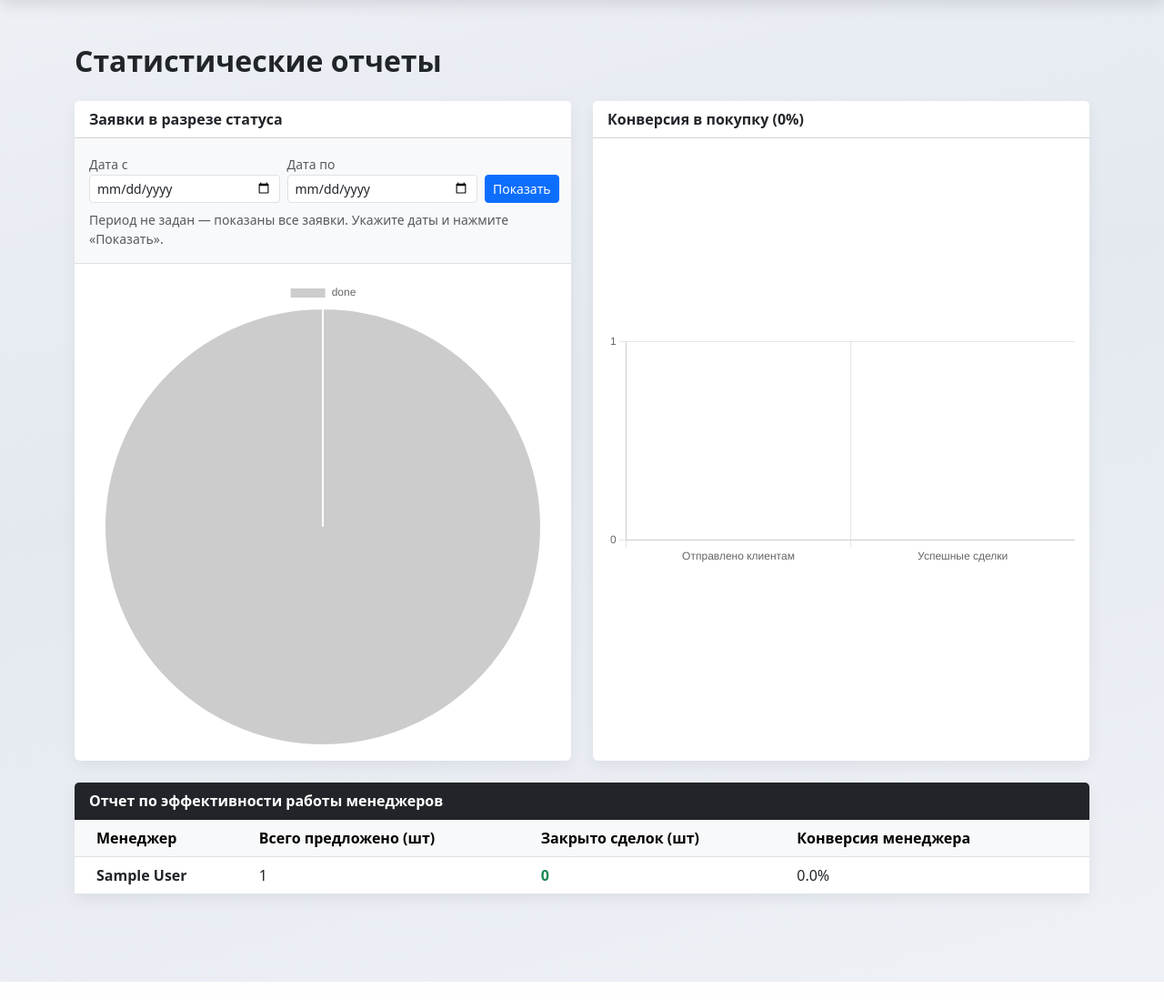
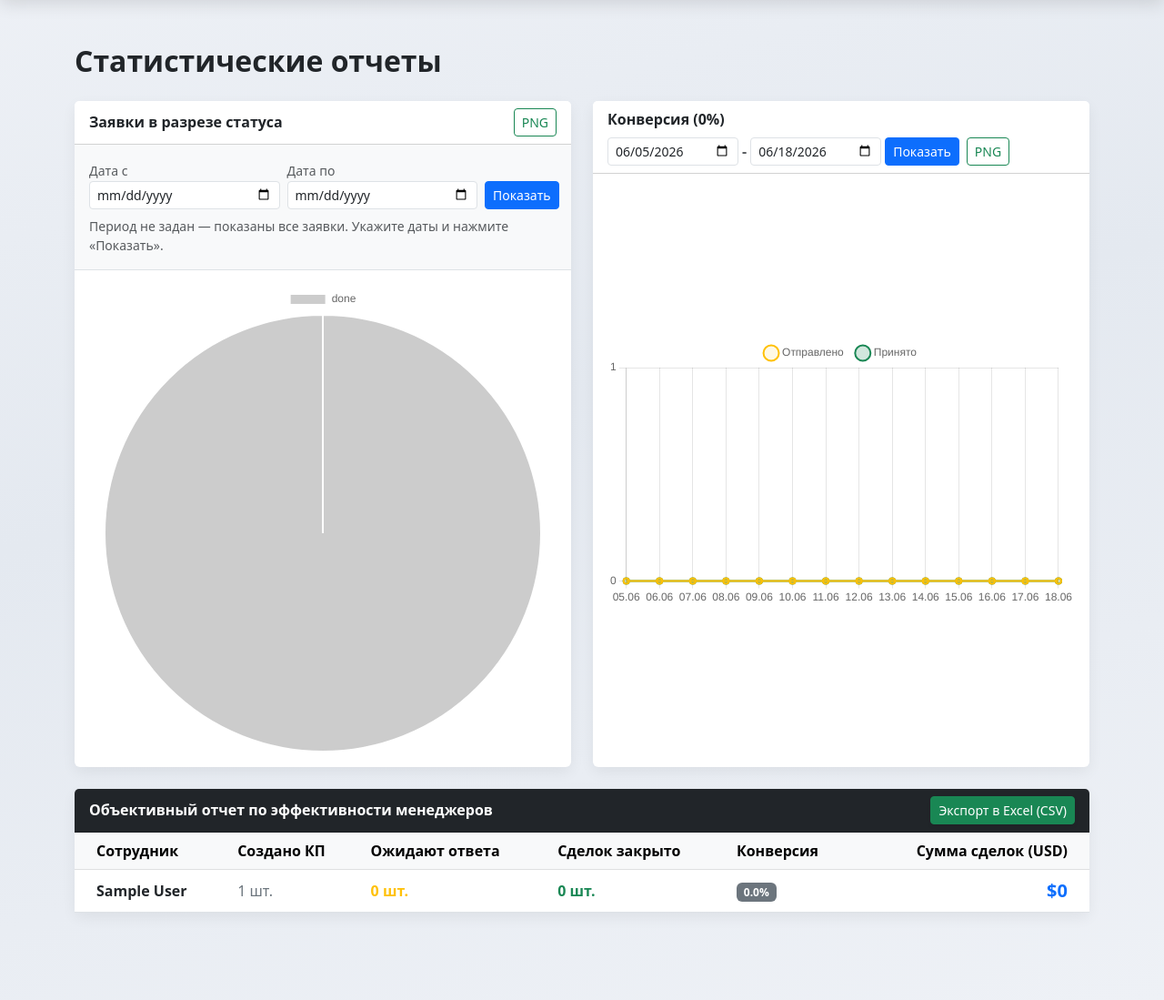
Before and after one commit to CKOPOiLETO/auto_crm, a Flask app: page /admin/analytics in a window 1280 px wide. Shown: the part 79-1178 px from the top of the page at 91% size. Run offline with Flask 3, Linux system fonts and the light colour scheme; a user stored in the database is signed in; tables that the repository leaves empty hold one stand-in row (values such as "Sample post"); some libraries are stand-ins or nearby versions.

Commit message:
добавил перерасчёт и обновил аналитику

```diff
--- a/app/routes/admin.py
+++ b/app/routes/admin.py
@@ -16,6 +16,11 @@ from app.models.client import Client
 from app.models.proposal import Proposal
 from app.models.car import Car
 from datetime import datetime, time, timedelta
+from datetime import datetime, timedelta
+from sqlalchemy import func, desc, case, cast, Date
+import csv
+import io
+from flask import Response
 
 def admin_required(f):
     @wraps(f)
@@ -183,73 +188,90 @@ def delete_user(user_id):
 
 
 
+
 @admin_bp.route('/analytics')
 @login_required
 @admin_required
 def analytics():
-    # Период для отчёта «Заявки в разрезе статуса» (по дате создания КП, UTC как в БД)
-    status_date_from = (request.args.get('status_date_from') or '').strip()
-    status_date_to = (request.args.get('status_date_to') or '').strip()
-    d_from = None
-    d_to = None
-    if status_date_from:
-        try:
-            d_from = datetime.strptime(status_date_from, '%Y-%m-%d').date()
-        except ValueError:
-            status_date_from = ''
-    if status_date_to:
-        try:
-            d_to = datetime.strptime(status_date_to, '%Y-%m-%d').date()
-        except ValueError:
-            status_date_to = ''
-    if d_from and d_to and d_from > d_to:
-        d_from, d_to = d_to, d_from
-        status_date_from = d_from.isoformat()
-        status_date_to = d_to.isoformat()
-    status_period_from = datetime.combine(d_from, time.min) if d_from else None
-    status_period_to_exclusive = datetime.combine(d_to + timedelta(days=1), time.min) if d_to else None
-
-    # 1. Заявки в разрезе статуса (для круговой диаграммы)
-    status_q = db.session.query(Proposal.status, func.count(Proposal.id))
-    if status_period_from is not None:
-        status_q = status_q.filter(Proposal.created_at >= status_period_from)
-    if status_period_to_exclusive is not None:
-        status_q = status_q.filter(Proposal.created_at < status_period_to_exclusive)
-    status_counts = status_q.group_by(Proposal.status).all()
+    # --- 1. Заявки в разрезе статуса ---
+    status_counts = db.session.query(Proposal.status, func.count(Proposal.id)).group_by(Proposal.status).all()
     status_labels = [s[0] for s in status_counts]
     status_data = [s[1] for s in status_counts]
 
-    # 2. Конверсия (Отправленные vs Успешные)
-    # Считаем все, что ушло клиенту (отправлено, принято, отказ)
-    sent_proposals = Proposal.query.filter(Proposal.status.in_(['sent', 'accepted', 'rejected'])).count()
-    accepted_proposals = Proposal.query.filter_by(status='accepted').count()
+    # --- 2. Конверсия во времени (С ФИЛЬТРОМ ДАТ) ---
+    # Получаем даты из запроса или ставим по умолчанию (последние 14 дней)
+    start_str = request.args.get('start_date')
+    end_str = request.args.get('end_date')
+    today = datetime.now().date()
 
-    conversion_rate = round((accepted_proposals / sent_proposals * 100), 2) if sent_proposals > 0 else 0
+    try:
+        end_date = datetime.strptime(end_str, '%Y-%m-%d').date() if end_str else today
+        start_date = datetime.strptime(start_str, '%Y-%m-%d').date() if start_str else (end_date - timedelta(days=13))
+    except ValueError:
+        end_date = today
+        start_date = end_date - timedelta(days=13)
 
-    # 3. Эффективность менеджеров (Кол-во предложений и успешных сделок)
+    # Защита от "перевернутых" дат (если "от" больше чем "до")
+    if start_date > end_date:
+        start_date, end_date = end_date, start_date
+
+    # Запрос с учетом выбранного периода
+    daily_stats = db.session.query(
+        cast(Proposal.created_at, Date).label('date'),
+        func.sum(case((Proposal.status.in_(['sent', 'accepted', 'rejected']), 1), else_=0)).label('sent_count'),
+        func.sum(case((Proposal.status == 'accepted', 1), else_=0)).label('accepted_count')
+    ).filter(
+        cast(Proposal.created_at, Date) >= start_date,
+        cast(Proposal.created_at, Date) <= end_date
+    ).group_by(cast(Proposal.created_at, Date)).order_by(cast(Proposal.created_at, Date)).all()
+
+    stats_dict = {stat.date: {'sent': stat.sent_count or 0, 'accepted': stat.accepted_count or 0} for stat in daily_stats}
+
+    chart_dates = []
+    chart_sent = []
+    chart_accepted = []
+
+    # Динамически вычисляем количество дней в выбранном периоде
+    delta_days = (end_date - start_date).days
+
+    for i in range(delta_days + 1):
+        current_d = start_date + timedelta(days=i)
+        chart_dates.append(current_d.strftime('%d.%m'))
+        chart_sent.append(int(stats_dict.get(current_d, {}).get('sent', 0)))
+        chart_accepted.append(int(stats_dict.get(current_d, {}).get('accepted', 0)))
+
+    # Общая конверсия для выбранного периода
+    total_sent = sum(chart_sent)
+    total_acc = sum(chart_accepted)
+    conversion_rate = round((total_acc / total_sent * 100), 2) if total_sent > 0 else 0
+
+    # --- 3. Эффективность менеджеров ---
     manager_stats = db.session.query(
         User.full_name,
-        func.count(Proposal.id).label('total_proposals'),
-        func.sum(case((Proposal.status == 'accepted', 1), else_=0)).label('accepted_proposals')
+        func.count(Proposal.id).label('total_proposals'), # Всего попыток
+        func.sum(case((Proposal.status == 'sent', 1), else_=0)).label('pending_proposals'), # В ожидании (работа с клиентом идет)
+        func.sum(case((Proposal.status == 'accepted', 1), else_=0)).label('accepted_proposals'), # Успешные
+        func.sum(case((Proposal.status == 'accepted', Proposal.total_price_usd), else_=0)).label('total_revenue') # Выручка
     ).join(Client, Client.manager_id == User.id)\
      .join(Proposal, Proposal.client_id == Client.id)\
-     .group_by(User.id).all()
+     .group_by(User.id, User.full_name).order_by(desc('total_revenue')).all()
 
-    # 4. Общая выручка (как было)
+    # --- 4. Общая выручка ---
     total_revenue = db.session.query(func.sum(Proposal.total_price_usd)).filter_by(status='accepted').scalar() or 0
 
     return render_template('admin/analytics.html',
                            conversion_rate=conversion_rate,
                            total_revenue=total_revenue,
-                           sent_proposals=sent_proposals,
-                           accepted_proposals=accepted_proposals,
                            status_labels=status_labels,
                            status_data=status_data,
                            manager_stats=manager_stats,
-                           status_date_from=status_date_from,
-                           status_date_to=status_date_to)
-
-
+                           chart_dates=chart_dates,
+                           chart_sent=chart_sent,
+                           chart_accepted=chart_accepted,
+                           # Передаем даты обратно в шаблон, чтобы они остались в полях ввода
+                           start_date=start_date.strftime('%Y-%m-%d'),
+                           end_date=end_date.strftime('%Y-%m-%d')
+                           )
 
 
 
@@ -268,3 +290,126 @@ def hierarchy():
     ).order_by(User.full_name).all()
 
     return render_template('admin/hierarchy.html', users=users)
+
+
+
+
+
+# --- ЭКСПОРТ ОТЧЕТА В CSV (EXCEL) ---
+@admin_bp.route('/analytics/export_csv')
+@login_required
+@admin_required
+def export_analytics_csv():
+    # 1. Запрашиваем те же данные по менеджерам, что и для таблицы на сайте
+    manager_stats = db.session.query(
+        User.full_name,
+        func.count(Proposal.id).label('total_proposals'),
+        func.sum(case((Proposal.status == 'sent', 1), else_=0)).label('pending_proposals'),
+        func.sum(case((Proposal.status == 'accepted', 1), else_=0)).label('accepted_proposals'),
+        func.sum(case((Proposal.status == 'accepted', Proposal.total_price_usd), else_=0)).label('total_revenue')
+    ).join(Client, Client.manager_id == User.id)\
+     .join(Proposal, Proposal.client_id == Client.id)\
+     .group_by(User.id, User.full_name).order_by(desc('total_revenue')).all()
+
+    # 2. Создаем CSV в оперативной памяти (без сохранения на диск сервера)
+    output = io.StringIO()
+
+    # 3. МАГИЯ ДЛЯ EXCEL: Добавляем BOM-маркер, чтобы кириллица открылась без иероглифов
+    output.write('\ufeff')
+
+    # Создаем "писателя", разделитель - точка с запятой (стандарт для русского Excel)
+    writer = csv.writer(output, delimiter=';')
+
+    # 4. Пишем строку с заголовками
+    writer.writerow(['Сотрудник', 'Создано КП', 'Ожидают ответа', 'Сделок закрыто', 'Конверсия (%)', 'Сумма сделок (USD)'])
+
+    # 5. В цикле записываем данные каждого менеджера
+    for m in manager_stats:
+        total = m.total_proposals or 0
+        accepted = m.accepted_proposals or 0
+        conversion = round((accepted / total * 100), 1) if total > 0 else 0
+        revenue = m.total_revenue or 0
+
+        writer.writerow([
+            m.full_name,
+            total,
+            m.pending_proposals or 0,
+            accepted,
+            conversion,
+            revenue
+        ])
+
+    # 6. Отдаем файл пользователю для скачивания
+    return Response(
+        output.getvalue(),
+        mimetype="text/csv",
+        headers={"Content-Disposition": "attachment; filename=Managers_Efficiency_Report.csv"}
+    )
+
+
+# --- ЭКСПОРТ ДАННЫХ ДИАГРАММЫ СТАТУСОВ ---
+@admin_bp.route('/analytics/export_status_csv')
+@login_required
+@admin_required
+def export_status_csv():
+    status_counts = db.session.query(Proposal.status, func.count(Proposal.id)).group_by(Proposal.status).all()
+
+    output = io.StringIO()
+    output.write('\ufeff')
+    writer = csv.writer(output, delimiter=';')
+    writer.writerow(['Статус предложения', 'Количество (шт.)'])
+
+    # Словарь для красивого перевода статусов в файле Excel
+    status_map = {'draft': 'Черновик', 'sent': 'Отправлено', 'accepted': 'Принято', 'rejected': 'Отказ'}
+
+    for s in status_counts:
+        status_ru = status_map.get(s[0], s[0])
+        writer.writerow([status_ru, s[1]])
+
+    return Response(output.getvalue(), mimetype="text/csv", headers={"Content-Disposition": "attachment; filename=Status_Report.csv"})
+
+
+# --- ЭКСПОРТ ДАННЫХ КОНВЕРСИИ ВО ВРЕМЕНИ ---
+@admin_bp.route('/analytics/export_conversion_csv')
+@login_required
+@admin_required
+def export_conversion_csv():
+    # Берем даты из параметров URL (чтобы выгрузить именно выбранный период)
+    start_str = request.args.get('start_date')
+    end_str = request.args.get('end_date')
+    today = datetime.now().date()
+
+    try:
+        end_date = datetime.strptime(end_str, '%Y-%m-%d').date() if end_str else today
+        start_date = datetime.strptime(start_str, '%Y-%m-%d').date() if start_str else (end_date - timedelta(days=13))
+    except ValueError:
+        end_date = today
+        start_date = end_date - timedelta(days=13)
+
+    if start_date > end_date:
+        start_date, end_date = end_date, start_date
+
+    daily_stats = db.session.query(
+        cast(Proposal.created_at, Date).label('date'),
+        func.sum(case((Proposal.status.in_(['sent', 'accepted', 'rejected']), 1), else_=0)).label('sent_count'),
+        func.sum(case((Proposal.status == 'accepted', 1), else_=0)).label('accepted_count')
+    ).filter(
+        cast(Proposal.created_at, Date) >= start_date,
+        cast(Proposal.created_at, Date) <= end_date
+    ).group_by(cast(Proposal.created_at, Date)).order_by(cast(Proposal.created_at, Date)).all()
+
+    stats_dict = {stat.date: {'sent': stat.sent_count or 0, 'accepted': stat.accepted_count or 0} for stat in daily_stats}
+
+    output = io.StringIO()
+    output.write('\ufeff')
+    writer = csv.writer(output, delimiter=';')
+    writer.writerow(['Дата', 'Отправлено предложений', 'Успешных сделок (Принято)'])
+
+    delta_days = (end_date - start_date).days
+    for i in range(delta_days + 1):
+        current_d = start_date + timedelta(days=i)
+        sent = int(stats_dict.get(current_d, {}).get('sent', 0))
+        accepted = int(stats_dict.get(current_d, {}).get('accepted', 0))
+        writer.writerow([current_d.strftime('%d.%m.%Y'), sent, accepted])
+
+    return Response(output.getvalue(), mimetype="text/csv", headers={"Content-Disposition": "attachment; filename=Conversion_Timeline_Report.csv"})
--- a/app/templates/admin/analytics.html
+++ b/app/templates/admin/analytics.html
@@ -1,5 +1,7 @@
 {% extends "base.html" %}
+
 {% block title %}Аналитический отчет{% endblock %}
+
 {% block content %}
 <div class="py-4">
     <h2 class="mb-4 fw-bold text-dark">Статистические отчеты</h2>
@@ -8,7 +10,11 @@
         <!-- Диаграмма статусов -->
         <div class="col-md-6">
             <div class="card shadow-sm border-0 h-100">
-                <div class="card-header bg-white fw-bold">Заявки в разрезе статуса</div>
+                <div class="card-header bg-white fw-bold d-flex justify-content-between align-items-center">
+                    <span>Заявки в разрезе статуса</span>
+                    <button type="button" onclick="downloadChart('statusChart', 'Status_Chart.png')" class="btn btn-sm btn-outline-success" title="Скачать как картинку">PNG</button>
+                </div>
+
                 <div class="card-body border-bottom bg-light py-3">
                     <form method="get" action="{{ url_for('admin.analytics') }}" class="row g-2 align-items-end">
                         <div class="col-sm-5">
@@ -42,10 +48,23 @@
                 </div>
             </div>
         </div>
+
         <!-- Диаграмма конверсии -->
         <div class="col-md-6">
             <div class="card shadow-sm border-0 h-100">
-                <div class="card-header bg-white fw-bold">Конверсия в покупку ({{ conversion_rate }}%)</div>
+                <div class="card-header bg-white fw-bold d-flex flex-wrap justify-content-between align-items-center gap-2">
+                    <span>Конверсия ({{ conversion_rate }}%)</span>
+
+                    <!-- ФОРМА ВЫБОРА ДАТ -->
+                    <form method="GET" action="{{ url_for('admin.analytics') }}" class="d-flex align-items-center gap-1 m-0">
+                        <input type="date" name="start_date" class="form-control form-control-sm" value="{{ start_date }}" required>
+                        <span class="text-muted">-</span>
+                        <input type="date" name="end_date" class="form-control form-control-sm" value="{{ end_date }}" required>
+                        <button type="submit" class="btn btn-sm btn-primary">Показать</button>
+                        <button type="button" onclick="downloadChart('conversionChart', 'Conversion_Chart.png')" class="btn btn-sm btn-outline-success ms-1" title="Скачать как картинку">PNG</button>
+                    </form>
+
+                </div>
                 <div class="card-body d-flex justify-content-center align-items-center">
                     <canvas id="conversionChart" style="max-height: 300px;"></canvas>
                 </div>
@@ -55,32 +74,45 @@
 
     <!-- Эффективность менеджеров -->
     <div class="card shadow-sm border-0 mb-4">
-        <div class="card-header bg-dark text-white fw-bold">
-            Отчет по эффективности работы менеджеров
+        <div class="card-header bg-dark text-white fw-bold d-flex justify-content-between align-items-center">
+            <span>Объективный отчет по эффективности менеджеров</span>
+            <a href="{{ url_for('admin.export_analytics_csv') }}" class="btn btn-sm btn-success shadow-sm">Экспорт в Excel (CSV)</a>
         </div>
-        <div class="card-body p-0">
-            <table class="table table-hover mb-0">
+        <div class="card-body p-0 table-responsive">
+            <table class="table table-hover mb-0 align-middle">
                 <thead class="table-light">
                     <tr>
-                        <th class="ps-4">Менеджер</th>
-                        <th>Всего предложено (шт)</th>
-                        <th>Закрыто сделок (шт)</th>
-                        <th class="pe-4">Конверсия менеджера</th>
+                        <th class="ps-4">Сотрудник</th>
+                        <th title="Всего создано предложений">Создано КП</th>
+                        <th title="Предложения отправлены, ждем ответ клиента">Ожидают ответа</th>
+                        <th title="Успешно проданные авто">Сделок закрыто</th>
+                        <th title="Отношение успешных сделок ко всем КП">Конверсия</th>
+                        <th class="pe-4 text-end" title="Общая сумма проданных авто">Сумма сделок (USD)</th>
                     </tr>
                 </thead>
                 <tbody>
                     {% for m in manager_stats %}
                     <tr>
                         <td class="ps-4 fw-bold">{{ m.full_name }}</td>
-                        <td>{{ m.total_proposals }}</td>
-                        <td class="text-success fw-bold">{{ m.accepted_proposals }}</td>
-                        <td class="pe-4">
+                        <td class="text-secondary">{{ m.total_proposals }} шт.</td>
+                        <td class="text-warning fw-bold">{{ m.pending_proposals }} шт.</td>
+                        <td class="text-success fw-bold">{{ m.accepted_proposals }} шт.</td>
+                        <td>
                             {% if m.total_proposals > 0 %}
-                                {{ ((m.accepted_proposals / m.total_proposals) * 100)|round(1) }}%
+                                <span class="badge {% if (m.accepted_proposals / m.total_proposals) > 0.2 %}bg-success{% else %}bg-secondary{% endif %}">
+                                    {{ ((m.accepted_proposals / m.total_proposals) * 100)|round(1) }}%
+                                </span>
                             {% else %}
-                                0%
+                                <span class="badge bg-secondary">0%</span>
                             {% endif %}
                         </td>
+                        <td class="pe-4 text-end fw-bold text-primary fs-5">
+                            ${{ '{:,.0f}'.format(m.total_revenue or 0) }}
+                        </td>
+                    </tr>
+                    {% else %}
+                    <tr>
+                        <td colspan="6" class="text-center text-muted py-4">Нет данных для отображения.</td>
                     </tr>
                     {% endfor %}
                 </tbody>
@@ -89,59 +121,115 @@
     </div>
 </div>
 
+{% endblock %}
+
+{% block scripts %}
 <script src="https://cdn.jsdelivr.net/npm/chart.js"></script>
 <script>
+    // --- ПЛАГИН И ФУНКЦИЯ ДЛЯ СКАЧИВАНИЯ ГРАФИКОВ В PNG С БЕЛЫМ ФОНОМ ---
+    const whiteBackgroundPlugin = {
+        id: 'customCanvasBackgroundColor',
+        beforeDraw: (chart, args, options) => {
+            const {ctx} = chart;
+            ctx.save();
+            ctx.globalCompositeOperation = 'destination-over';
+            ctx.fillStyle = options.color || '#ffffff';
+            ctx.fillRect(0, 0, chart.width, chart.height);
+            ctx.restore();
+        }
+    };
+
+    function downloadChart(canvasId, filename) {
+        const canvas = document.getElementById(canvasId);
+        if (!canvas) return;
+        const link = document.createElement('a');
+        link.download = filename;
+        link.href = canvas.toDataURL('image/png');
+        link.click();
+    }
+    // -------------------------------------------------------------------
+
     {% if status_labels and status_data %}
         // График статусов (Круговой)
         const ctxStatus = document.getElementById('statusChart').getContext('2d');
 
-        // 1. Получаем оригинальные статусы из базы данных
         const rawLabels = {{ status_labels | tojson }};
-
-        // 2. Создаем словари для перевода и закрепления цветов
         const statusMap = {
             'draft': 'Черновик',
             'sent': 'Отправлено',
             'accepted': 'Принято',
             'rejected': 'Отказ'
         };
-
         const colorMap = {
-            'draft': '#adb5bd',    // Серый
-            'sent': '#0d6efd',     // Синий
-            'accepted': '#198754', // Зеленый
-            'rejected': '#dc3545'  // Красный
+            'draft': '#adb5bd',
+            'sent': '#0d6efd',
+            'accepted': '#198754',
+            'rejected': '#dc3545'
         };
 
-        // 3. Формируем новые массивы переведенных названий и правильных цветов
         const translatedLabels = rawLabels.map(status => statusMap[status] || status);
         const dynamicColors = rawLabels.map(status => colorMap[status] || '#cccccc');
 
         new Chart(ctxStatus, {
             type: 'pie',
             data: {
-                labels: translatedLabels, // Подставляем русские названия
+                labels: translatedLabels,
                 datasets:[{
                     data: {{ status_data | tojson }},
-                    backgroundColor: dynamicColors // Подставляем правильные цвета
+                    backgroundColor: dynamicColors
                 }]
-            }
+            },
+            plugins: [whiteBackgroundPlugin] // Добавляем плагин белого фона
         });
-        {% endif %}
+    {% endif %}
 
-    // График конверсии (Столбчатый)
+    // График конверсии (Линейный)
     const ctxConv = document.getElementById('conversionChart').getContext('2d');
     new Chart(ctxConv, {
-        type: 'bar',
+        type: 'line',
         data: {
-            labels:['Отправлено клиентам', 'Успешные сделки'],
-            datasets:[{
-                label: 'Количество предложений',
-                data: [{{ sent_proposals }}, {{ accepted_proposals }}],
-                backgroundColor:['#ffc107', '#198754']
-            }]
+            labels: {{ chart_dates | tojson }},
+            datasets: [
+                {
+                    label: 'Отправлено',
+                    data: {{ chart_sent | tojson }},
+                    borderColor: '#ffc107',
+                    backgroundColor: 'rgba(255, 193, 7, 0.1)',
+                    borderWidth: 2,
+                    tension: 0.3,
+                    fill: true
+                },
+                {
+                    label: 'Принято',
+                    data: {{ chart_accepted | tojson }},
+                    borderColor: '#198754',
+                    backgroundColor: 'rgba(25, 135, 84, 0.2)',
+                    borderWidth: 2,
+                    tension: 0.3,
+                    fill: true
+                }
+            ]
         },
-        options: { scales: { y: { beginAtZero: true, ticks: { stepSize: 1 } } }, plugins: { legend: { display: false } } }
+        options: {
+            responsive: true,
+            maintainAspectRatio: false,
+            scales: { y: { beginAtZero: true, ticks: { stepSize: 1 } } },
+            plugins: {
+                legend: {
+                    display: true,
+                    position: 'top',
+                    labels: {
+                        usePointStyle: true,
+                        padding: 15
+                    }
+                },
+                tooltip: {
+                    mode: 'index',
+                    intersect: false
+                }
+            }
+        },
+        plugins: [whiteBackgroundPlugin] // Добавляем плагин белого фона
     });
 </script>
 {% endblock %}
```
Also changed, not shown: app/routes/manager.py (+59 -0 lines), app/templates/manager/proposals.html (+13 -4 lines).
